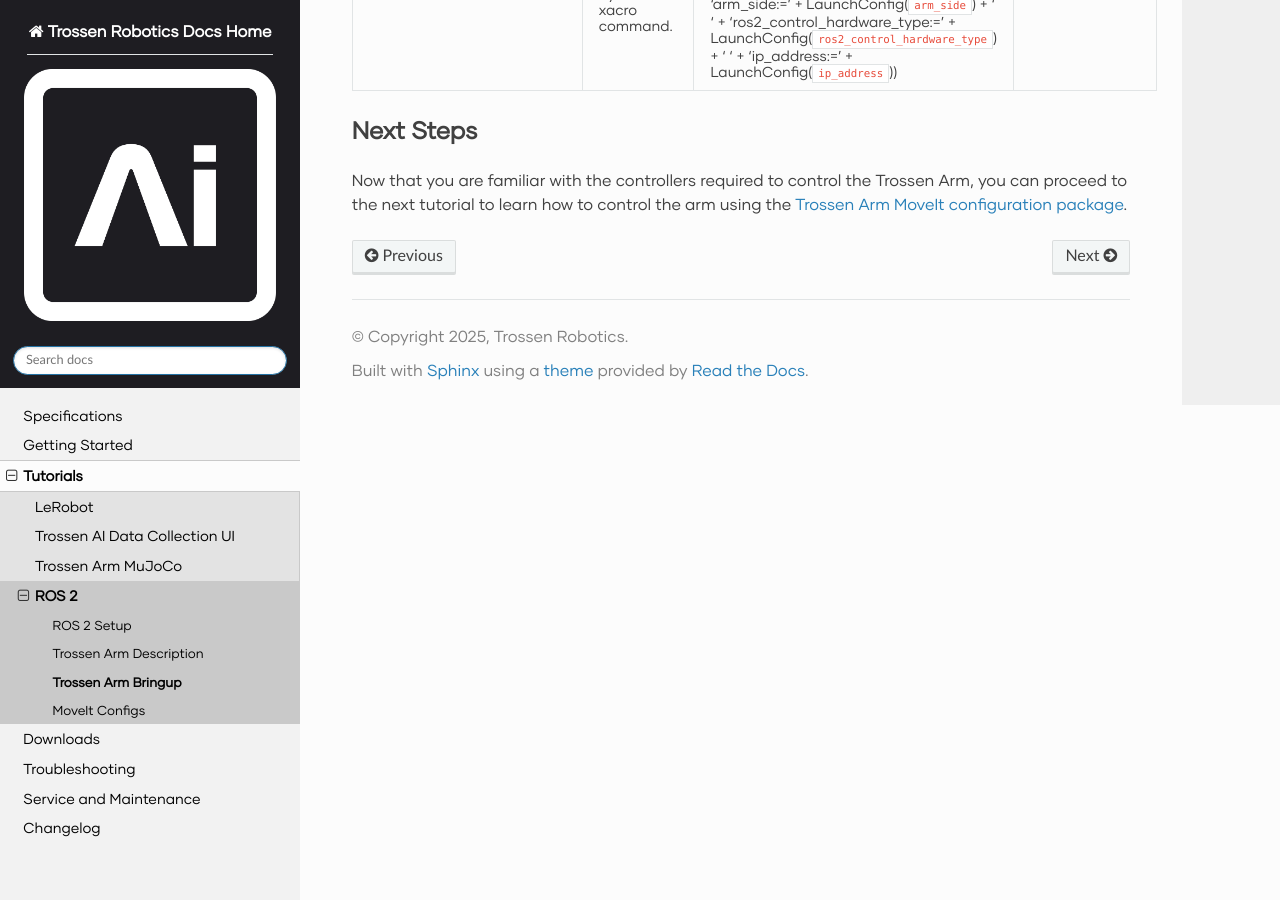
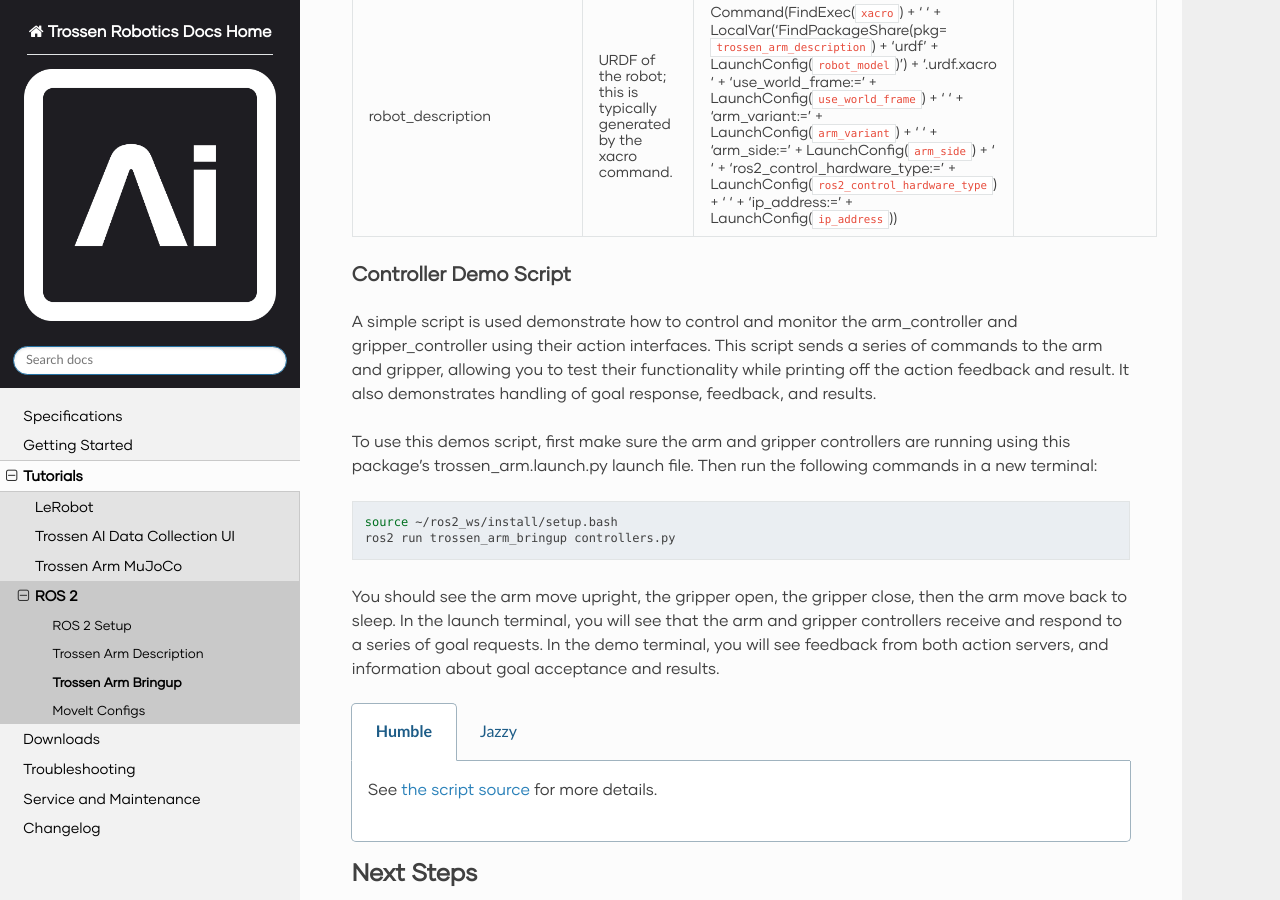
Before and after one commit to TrossenRobotics/trossen_arm, a Sphinx documentation site: the page built from docs/tutorials/ros2/bringup.rst, in a window 1280 px wide and 900 px high, scrolled down 2257 px. Built offline with Sphinx 7.4.7 and the Read the Docs theme 3.1.0, drawn with Linux system fonts in a browser that asks for light colours; some web fonts are replaced; pages that are not in the unit, such as notebooks, are missing from menus; some of the changed text lies outside the part shown.

Commit message:
Add bringup demo docs

```diff
--- a/docs/tutorials/ros2/bringup.rst
+++ b/docs/tutorials/ros2/bringup.rst
@@ -15,29 +15,37 @@ These interfaces can be swapped by changing the ``ros2_control_hardware_type`` l
 Usage
 =====
 
+Launch File
+-----------
+
+We will first cover how to launch the mock Trossen Arm hardware interface with controllers for the arm and gripper.
+
+.. code-block:: bash
+
+    source ~/ros2_ws/install/setup.bash
+    ros2 launch trossen_arm_bringup trossen_arm.launch.py ros2_control_hardware_type:=mock_components
+
+Several nodes are launched and can be listed with the following command:
+
+.. code-block:: bash
+
+    ros2 node list
+
+You will see output similar to the following:
+
+.. code-block:: console
+
+    /arm_controller
+    /controller_manager
+    /gripper_controller
+    /joint_state_broadcaster
+    /robot_state_publisher
+    /rviz2
+    /transform_listener_impl_6280570b14d0
+
 .. tabs::
 
     .. group-tab:: Humble
-
-        We will first cover how to launch the mock Trossen Arm hardware interface with controllers for the arm and gripper.
-
-        .. code-block:: bash
-
-            source ~/ros2_ws/install/setup.bash
-            ros2 launch trossen_arm_bringup trossen_arm.launch.py ros2_control_hardware_type:=mock_components
-
-        Several nodes are launched and can be listed with the following command:
-
-        .. code-block:: bash
-
-            ros2 node list
-            /arm_controller
-            /controller_manager
-            /gripper_controller
-            /joint_state_broadcaster
-            /robot_state_publisher
-            /rviz2
-            /transform_listener_impl_6280570b14d0
 
         The relevant nodes are:
 
@@ -47,26 +55,6 @@ Usage
         -   The ``joint_state_broadcaster`` is a `joint_state_broadcaster/JointStateBroadcaster <https://control.ros.org/humble/doc/ros2_controllers/joint_state_broadcaster/doc/userdoc.html>`_ node that publishes the joint states of the arm and gripper.
 
     .. group-tab:: Jazzy
-
-        We will first cover how to launch the mock Trossen Arm hardware interface with controllers for the arm and gripper.
-
-        .. code-block:: bash
-
-            source ~/ros2_ws/install/setup.bash
-            ros2 launch trossen_arm_bringup trossen_arm.launch.py ros2_control_hardware_type:=mock_components
-
-        Several nodes are launched and can be listed with the following command:
-
-        .. code-block:: bash
-
-            ros2 node list
-            /arm_controller
-            /controller_manager
-            /gripper_controller
-            /joint_state_broadcaster
-            /robot_state_publisher
-            /rviz2
-            /transform_listener_impl_6280570b14d0
 
         The relevant nodes are:
 
@@ -86,6 +74,35 @@ To further customize the trossen_arm launch file at runtime, refer to the table
     :header-rows: 1
     :widths: 20, 60, 20, 20
 
+Controller Demo Script
+----------------------
+
+A simple script is used demonstrate how to control and monitor the arm_controller and gripper_controller using their action interfaces.
+This script sends a series of commands to the arm and gripper, allowing you to test their functionality while printing off the action feedback and result.
+It also demonstrates handling of goal response, feedback, and results.
+
+To use this demos script, first make sure the arm and gripper controllers are running using this package's trossen_arm.launch.py launch file.
+Then run the following commands in a new terminal:
+
+.. code-block:: bash
+
+    source ~/ros2_ws/install/setup.bash
+    ros2 run trossen_arm_bringup controllers.py
+
+You should see the arm move upright, the gripper open, the gripper close, then the arm move back to sleep.
+In the launch terminal, you will see that the arm and gripper controllers receive and respond to a series of goal requests.
+In the demo terminal, you will see feedback from both action servers, and information about goal acceptance and results.
+
+.. tabs::
+
+    .. group-tab:: Humble
+
+        See `the script source <https://github.com/TrossenRobotics/trossen_arm_ros/blob/humble/trossen_arm_bringup/demos/controllers.py>`_ for more details.
+
+    .. group-tab:: Jazzy
+
+        See `the script source <https://github.com/TrossenRobotics/trossen_arm_ros/blob/jazzy/trossen_arm_bringup/demos/controllers.py>`_ for more details.
+
 Next Steps
 ==========
 
--- a/docs/tutorials/ros2/moveit.rst
+++ b/docs/tutorials/ros2/moveit.rst
@@ -28,6 +28,11 @@ You can see the topics, services, and actions that are available by running:
 .. code-block:: bash
 
     ros2 node info /move_group
+
+You will see output similar to the following:
+
+.. code-block:: console
+
     /move_group
     Subscribers:
         /parameter_events: rcl_interfaces/msg/ParameterEvent
```
